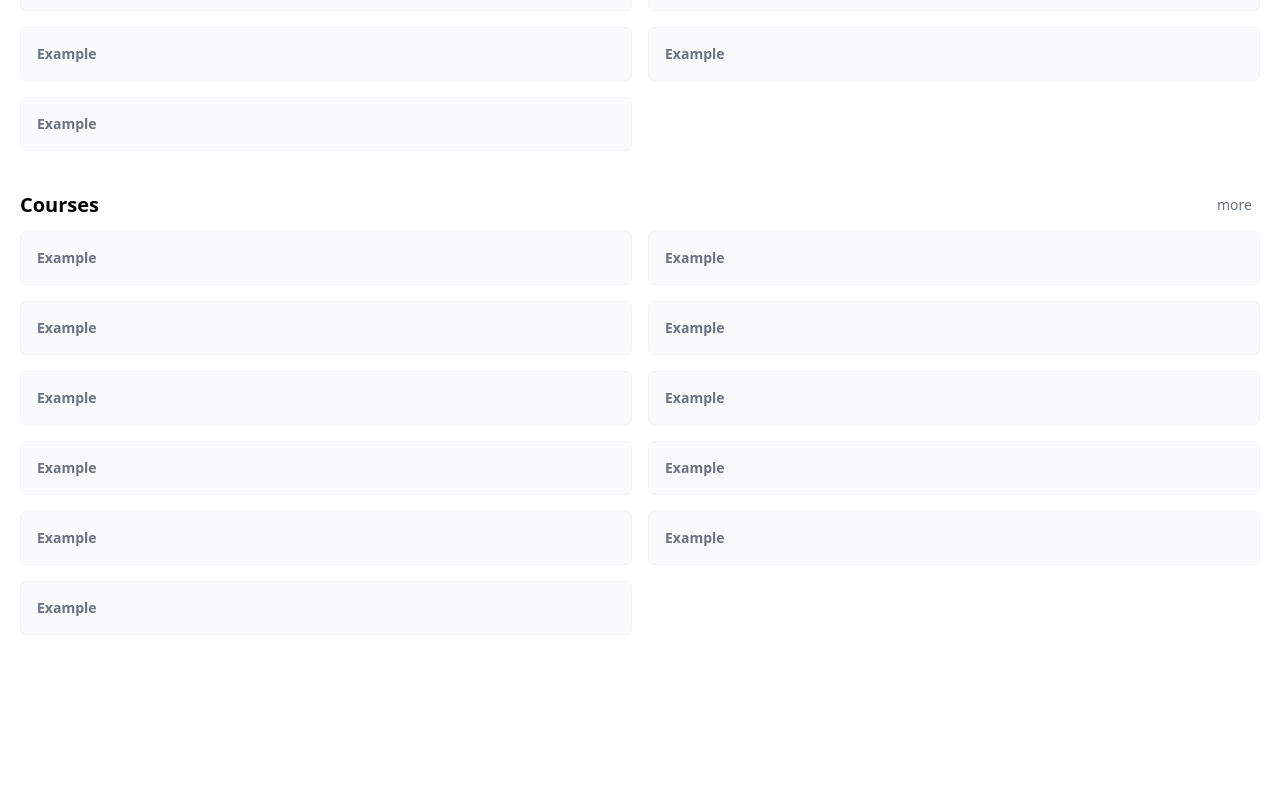
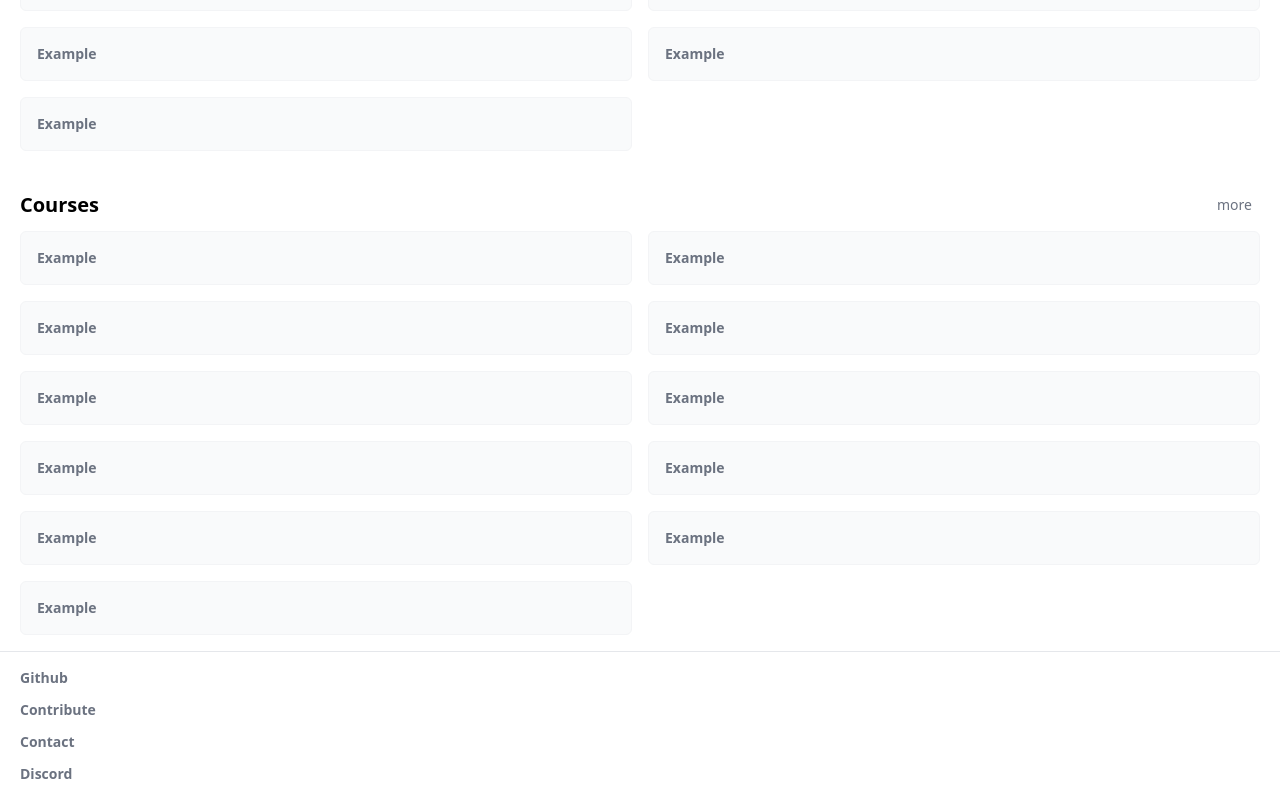
Before and after one commit to kentezrabetita/csu-drew, a Next.js app: page / in a window 1280 px wide. Shown: the part 3277-4077 px from the top of the page. Before the commit the page ends 3928 px from the top, so only its background shows below. Built offline with nearby package versions, Linux system fonts and the light colour scheme.

Commit message:
add footer section

```diff
--- a/common/components/footer.tsx
+++ b/common/components/footer.tsx
@@ -1,7 +1,33 @@
 import React from 'react';
+import Link from 'next/link';
 
 const Footer = () => {
-  return <footer>Footer</footer>;
+  return (
+    <footer className='p-4 px-5 border-t'>
+      <ul className='flex flex-col space-y-3 text-sm font-bold text-gray-500'>
+        <li>
+          <Link href={'https://github.com/kentezrabetita'} target='_blank'>
+            Github
+          </Link>
+        </li>
+        <li>
+          <Link href={'https://github.com/kentezrabetita'} target='_blank'>
+            Contribute
+          </Link>
+        </li>
+        <li>
+          <Link href={'https://github.com/kentezrabetita'} target='_blank'>
+            Contact
+          </Link>
+        </li>
+        <li>
+          <Link href={'https://github.com/kentezrabetita'} target='_blank'>
+            Discord
+          </Link>
+        </li>
+      </ul>
+    </footer>
+  );
 };
 
 export default Footer;
--- a/common/layouts/main.tsx
+++ b/common/layouts/main.tsx
@@ -1,11 +1,13 @@
 import React from 'react';
 import Header from '../components/header';
+import Footer from '../components/footer';
 
 const MainLayout = ({ children }: { children: React.ReactNode }) => {
   return (
     <>
       <Header />
       <main>{children}</main>
+      <Footer />
     </>
   );
 };
```
